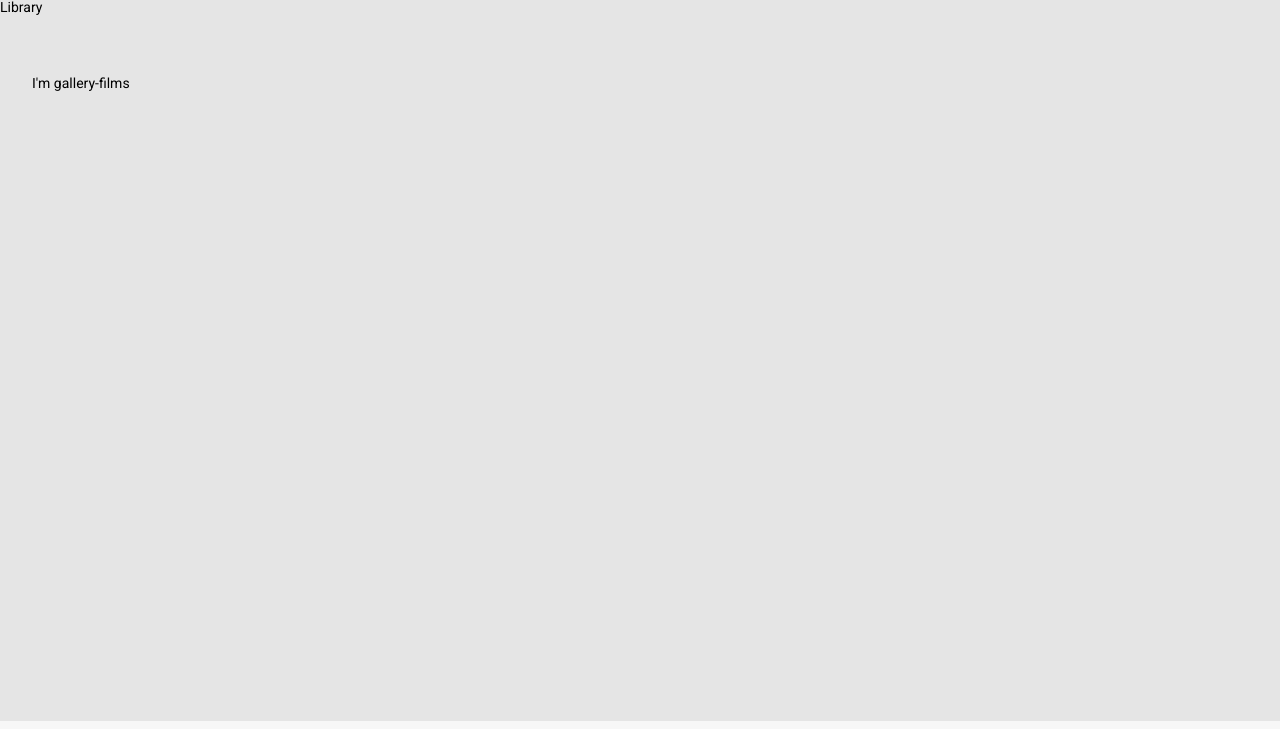
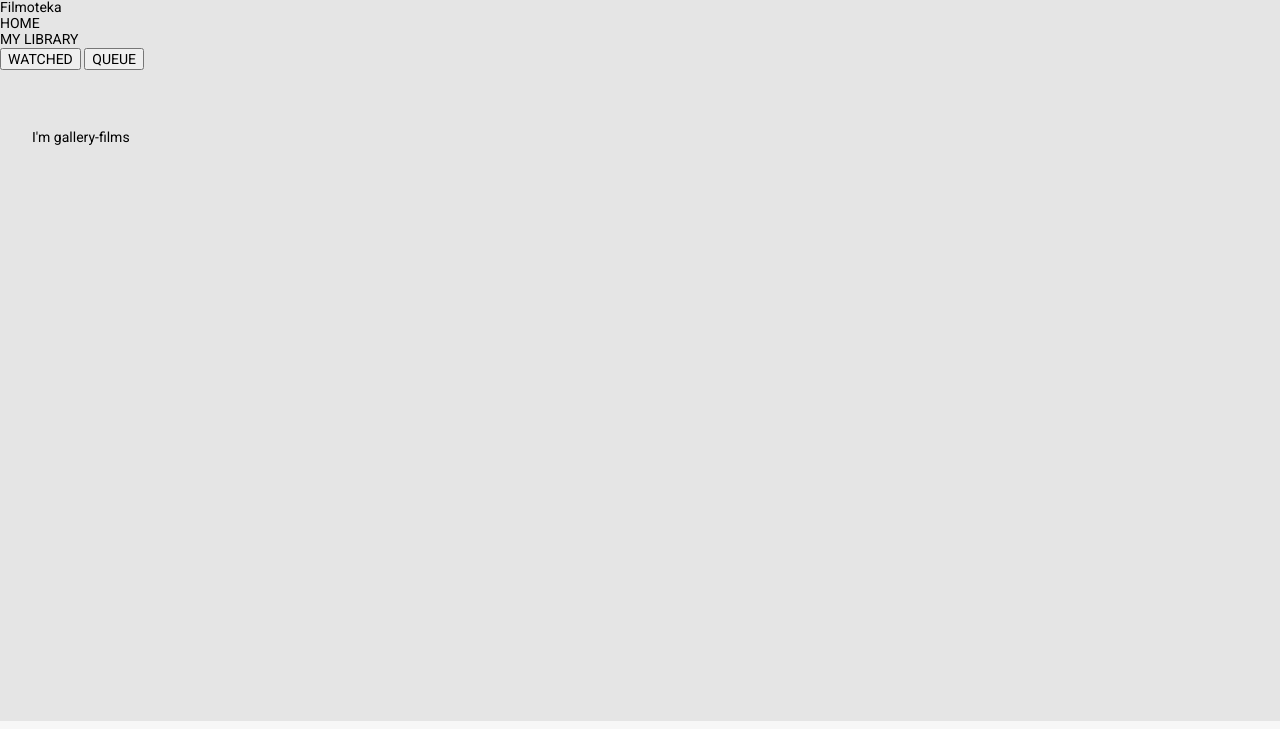
Before and after one commit to vlmakh/goit-team-project-02, a website built with Parcel: page src/library.html in a window 1280 px wide. Shown: the top 729 px of the page. Built offline with nearby package versions, Linux system fonts and the light colour scheme.

Commit message:
feature/header-lib
додає базову розмітку

```diff
--- a/src/partials/_header-lib.html
+++ b/src/partials/_header-lib.html
@@ -1 +1,31 @@
-<header>Library</header>
+<header class="header header-lib">
+  <div class="container header-container">
+    <a href="./index.html" class="logo link">
+      <!-- <img src="./" alt="Icon logo" /> -->
+      <span class="logo__label">Filmoteka</span>
+    </a>
+  </div>
+  <nav class="header-nav">
+    <ul class="nav-list list">
+      <li class="header-nav__item">
+        <a href="./index.html" class="header-nav__link link">HOME</a>
+      </li>
+      <li class="header-nav__item">
+        <a
+          href="./library.html"
+          class="header-nav__link header-nav__link--current link"
+        >
+          MY LIBRARY</a
+        >
+      </li>
+    </ul>
+  </nav>
+  <div class="header-lib-button">
+    <button type="button" class="header-movie-button" data-id="watched-btn">
+      WATCHED
+    </button>
+    <button type="button" class="header-movie-button" data-id="queue-btn">
+      QUEUE
+    </button>
+  </div>
+</header>
```
